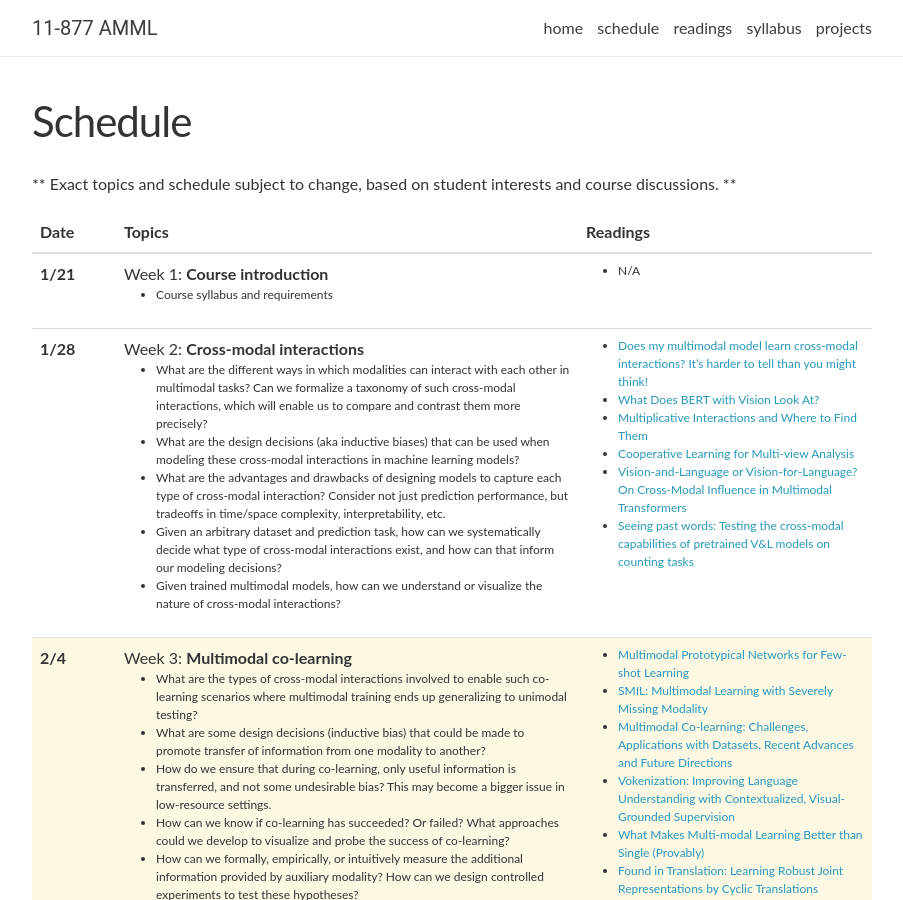
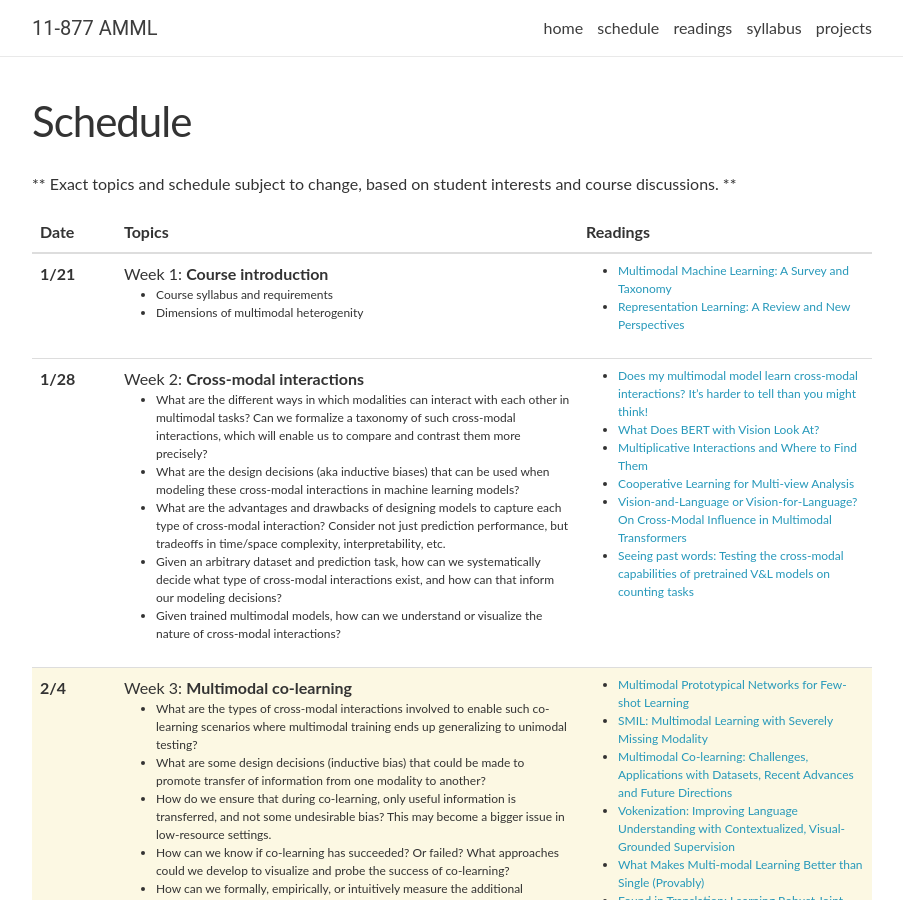
Before and after one commit to CMU-MultiComp-Lab/adv-mmml-course, a Jekyll site: the page built from _pages/schedule.md, in a window 1280 px wide and 900 px high. Shown: the whole window, without its empty margins (188-1091 px from the left). Built offline with Jekyll 4.4.1, drawn with Linux system fonts in a browser that asks for light colours; nearby versions of some CDN libraries; comment, search, counter and statistics services are not loaded.

Commit message:
Update lectures.yml

```diff
--- a/_data/lectures.yml
+++ b/_data/lectures.yml
@@ -4,7 +4,10 @@
   slides:
   topics:
     - Course syllabus and requirements
-  readings: N/A
+    - Dimensions of multimodal heterogenity
+  readings:
+    - <a href="https://arxiv.org/abs/1705.09406">Multimodal Machine Learning&#58; A Survey and Taxonomy</a> <br/>
+    - <a href="https://arxiv.org/abs/1206.5538">Representation Learning&#58; A Review and New Perspectives</a> <br/>
 
 - date: 1/28
   title: >
```
